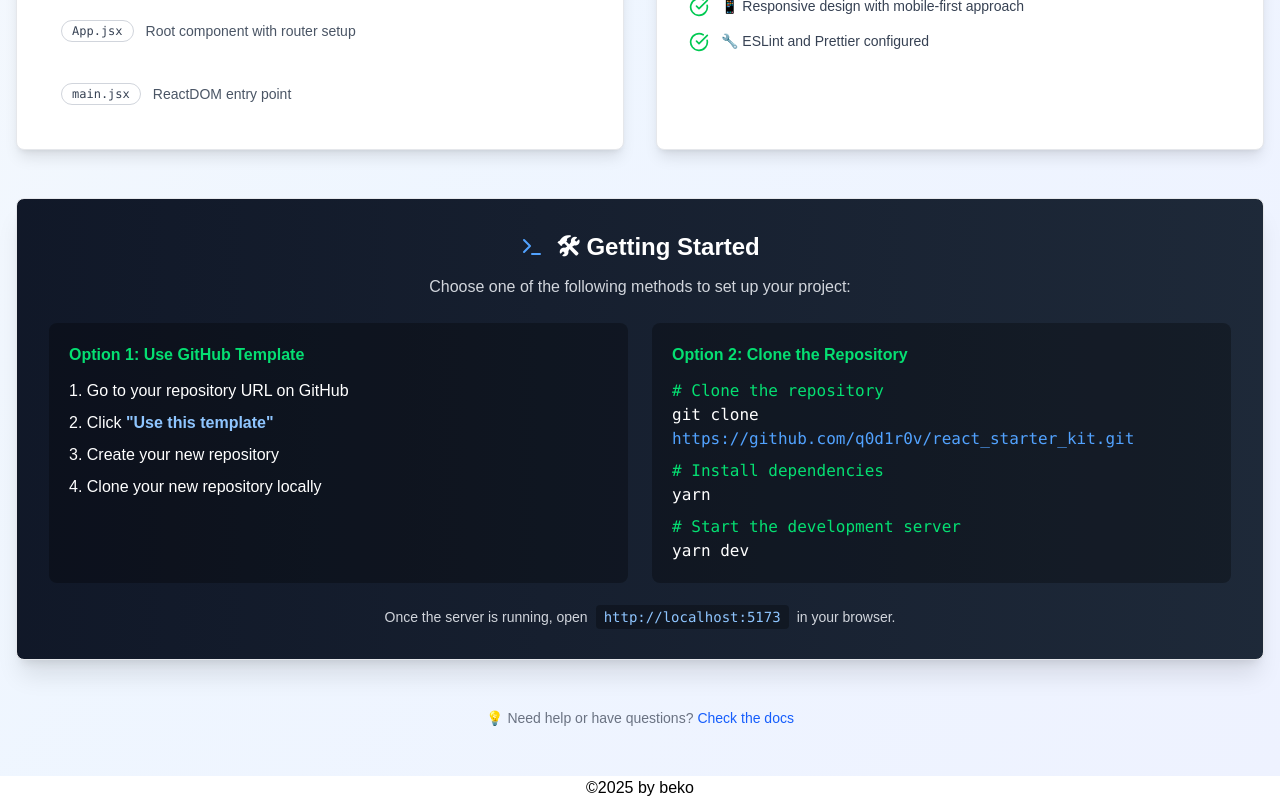
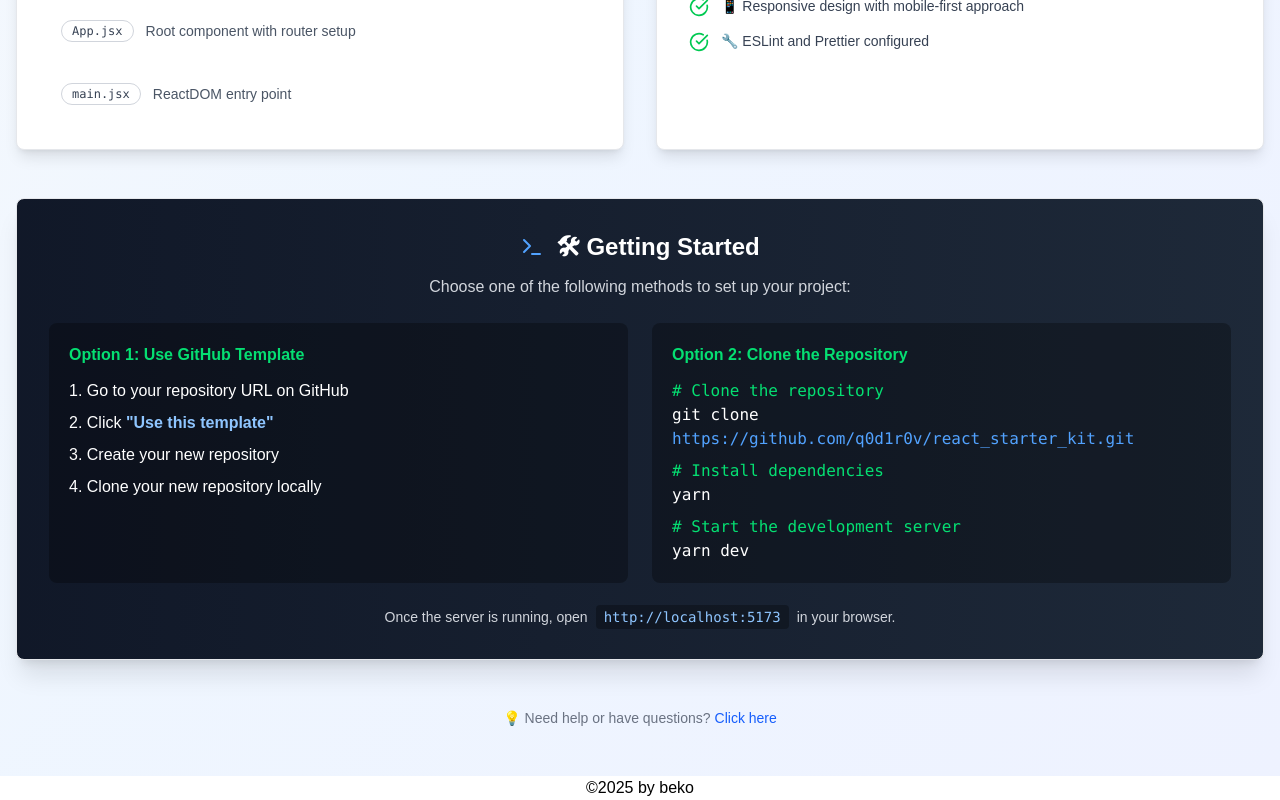
Before and after one commit to q0d1r0v/react_starter_kit, a React (Vite) app: page / in a window 1280 px wide. Shown: the part 970-1770 px from the top of the page. Built offline with nearby package versions, Linux system fonts and the light colour scheme.

Commit message:
React Starter Kit

```diff
--- a/src/pages/IndexPage.tsx
+++ b/src/pages/IndexPage.tsx
@@ -263,7 +263,7 @@ export default function IndexPage() {
               className="text-blue-600 hover:underline ml-1"
               target="_blank"
             >
-              Check the docs
+              Click here
             </a>
           </p>
         </div>
--- a/vite.config.ts
+++ b/vite.config.ts
@@ -11,4 +11,9 @@ export default defineConfig({
       "@": path.resolve(__dirname, "src"),
     },
   },
+  server: {
+    watch: {
+      usePolling: true,
+    },
+  },
 });
```
Also changed, not shown: 1 other file (tests, documents, lock files or other folders).
